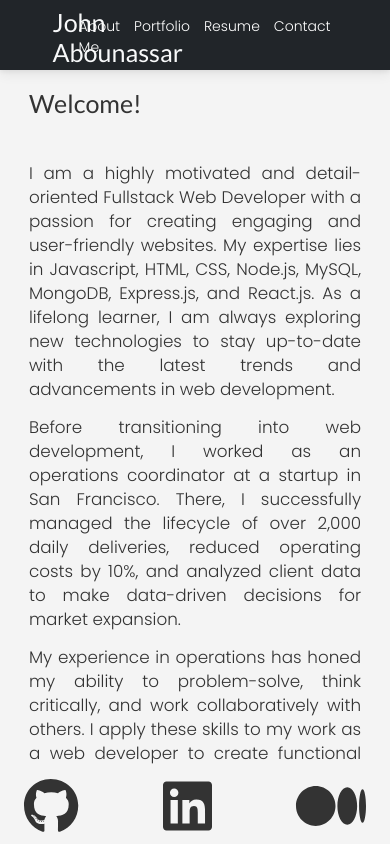
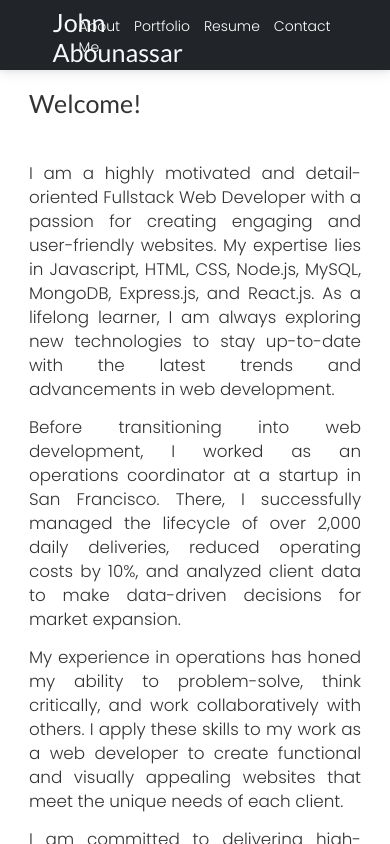
Before and after one commit to john-abou/react-portfolio, a React (Create React App) app: page / in a window 390 px wide. Built offline with nearby package versions, Linux system fonts and the light colour scheme; a web font is replaced by a local one.

Commit message:
Refactor: Moved all components into one page. INCOMPLETE ---- must add:
Responsiveness for each component.
Background colors for each component.
Timeline of work history.

```diff
--- a/src/App.js
+++ b/src/App.js
@@ -29,10 +29,13 @@ export default function App() {
   return (
     <main className='app-container'>
       <Navbar currentPage={ currentPage } hanglePageChange={ pageChange } />
-      <div className='content-container'>
-        { renderPage() }
-      </div>
+      {/* <div className='content-container'> */}
+      <About />
+      <Portfolio />
+      <Resume />
+      <Contact />
       <Footer />
+      {/* </div> */}
     </main>
   );
 }
--- a/src/Assets/css/style.css
+++ b/src/Assets/css/style.css
@@ -8,12 +8,11 @@ body {
   font-size: 1.2 rem;
   line-height: 1.5;
   color: #333;
-  background-color: #f4f4f4;
 }
 .app-container {
   position: relative;
   height: 100vh;
-  overflow: hidden;
+  overflow: auto;
 }
 .content-container {
   position: absolute;
@@ -27,8 +26,7 @@ body {
 
 /* Footer Styles */
 footer {
-  position: absolute;
-  bottom: 0;
+  position: relative;
   width: 100%;
   height: 80px;
 }
@@ -38,6 +36,7 @@ footer div a {
 
 /* Portfolio Page Styles */
 .project-container {
+  background-color: #f4f4f4;
   position: relative;
   width: 90%;
   height: 90%;
@@ -72,6 +71,8 @@ footer div a {
 /* About Page styling */
 #about {
   overflow: hidden;
+  height: 90%;
+  background-color: #FFFFFF;
 }
 .about-photo {
   margin: 0 0 0 -20%;
--- a/src/components/Footer.js
+++ b/src/components/Footer.js
@@ -3,9 +3,8 @@ import { FontAwesomeIcon } from '@fortawesome/react-fontawesome';
 import {faGithub, faLinkedin, faMedium} from '@fortawesome/free-brands-svg-icons';
 
 export default function Footer() {
-
   return (
-  <footer className="fixed-bottom">
+  <footer>
     <div className='links d-flex flex-row justify-content-center align-items-center mt-3 mb-3'>
       <a href="https://github.com/john-abou" className='nav-link'> <FontAwesomeIcon icon={faGithub} size="4x" /></a>
       <a href="https://www.linkedin.com/in/john-abounassar/" className='nav-link'><FontAwesomeIcon icon={faLinkedin} size="4x" /></a>
--- a/src/components/Navbar.js
+++ b/src/components/Navbar.js
@@ -12,7 +12,7 @@ export default function Navbar({ currentPage, hanglePageChange }) {
         <ul className="navbar-nav d-flex flex-row justify-content-end me-5">
           <li className='nav-item mx-2'>
             <a
-              href="#about"
+              href="#About"
               onClick={() => hanglePageChange('About')}
               className={ currentPage === 'About' ? 'nav-link active' : 'nav-link'}
             >
@@ -21,7 +21,7 @@ export default function Navbar({ currentPage, hanglePageChange }) {
           </li>
           <li className='nav-item mx-2'>
             <a
-              href="#portfolio"
+              href="#Portfolio"
               onClick={() => hanglePageChange('Portfolio')}
               className={ currentPage === 'Portfolio' ? 'nav-link active' : 'nav-link'}
             >
@@ -30,8 +30,8 @@ export default function Navbar({ currentPage, hanglePageChange }) {
           </li>
           <li className='nav-item mx-2'>
             <a
-              href="#resume"
-              onClick={() => hanglePageChange('Resume')}
+              href="#Resume"
+              // onClick={() => hanglePageChange('Resume')}
               className={ currentPage === 'Resume' ? 'nav-link active' : 'nav-link'}
             >
                 Resume
@@ -39,7 +39,7 @@ export default function Navbar({ currentPage, hanglePageChange }) {
           </li>
           <li className='nav-item mx-2'>
             <a
-              href="#contact"
+              href="#Contact"
               onClick={() => hanglePageChange('Contact')}
               className={ currentPage === 'Contact' ? 'nav-link active' : 'nav-link'}
             >
```
